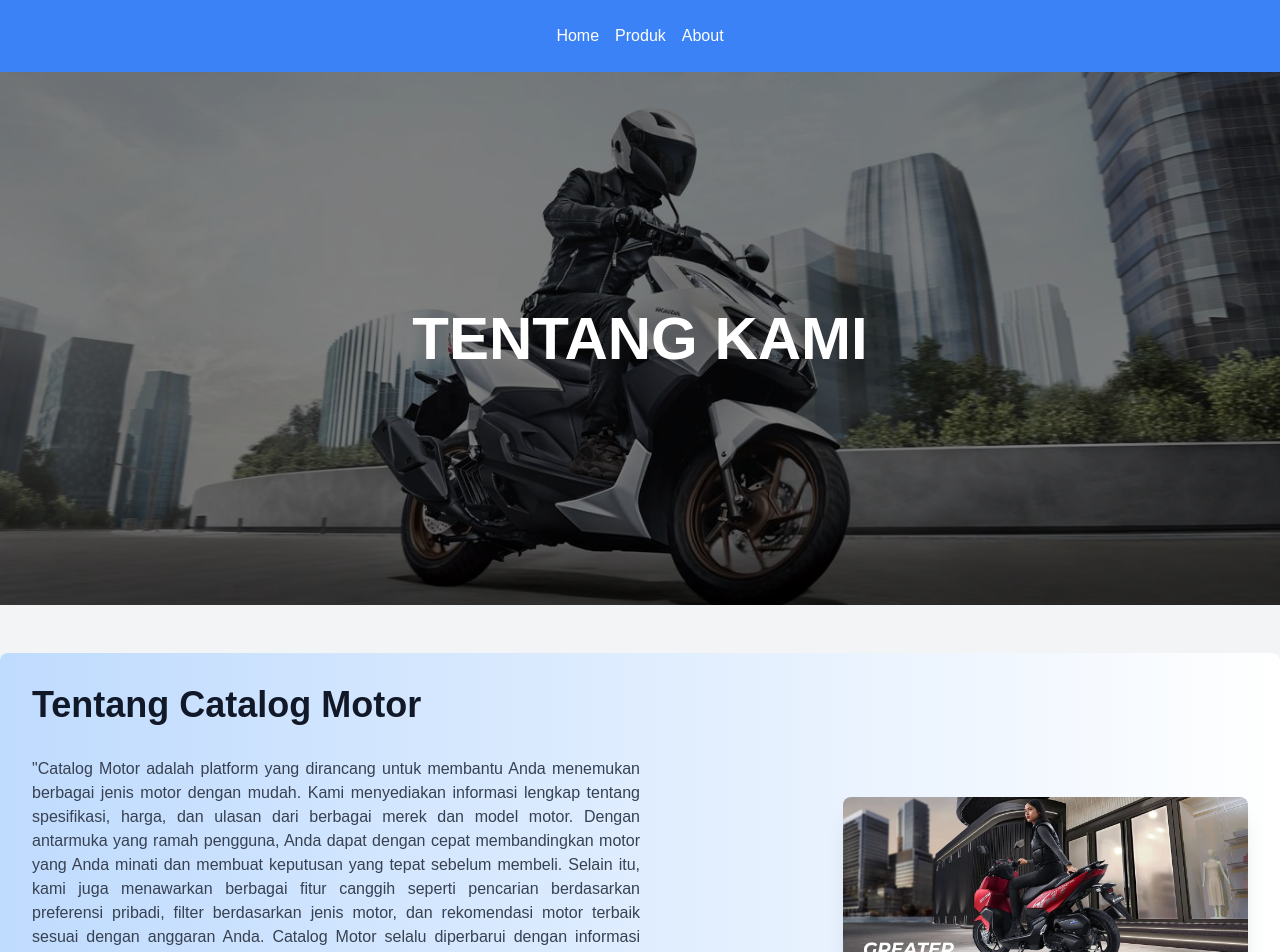
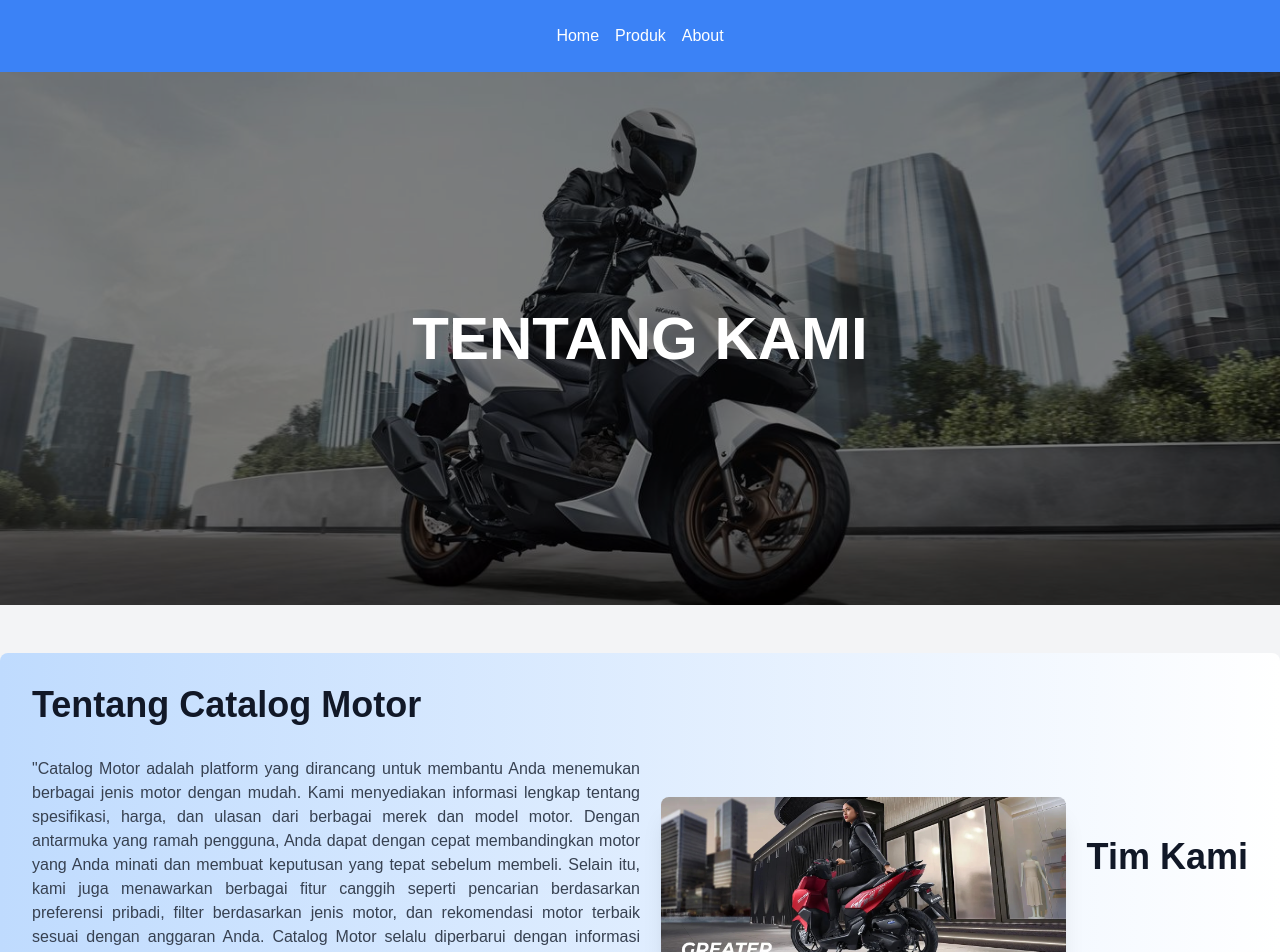
Before and after one commit to TriSasongko/GALACTRI, a Next.js app: page /modules/about in a window 1280 px wide. Shown: the top 952 px of the page. Built offline with nearby package versions, Linux system fonts and the light colour scheme.

Commit message:
Menambahkan komponen section Tim Kami  pada halaman

```diff
--- a/app/modules/about/page.tsx
+++ b/app/modules/about/page.tsx
@@ -45,14 +45,19 @@ const AboutPage = () => {
        <div className="absolute inset-0 bg-black bg-opacity-50 text-white flex items-center justify-center opacity-0 group-hover:opacity-100 transition-opacity duration-300">
        <p>Motor Impian Anda!</p>
         </div>
+        </div>
 
+        {/* Team Section */}
+        <div className="mt-12 space-y-12">
+            <h2 className="text-4xl font-extrabold text-gray-900 text-center">Tim Kami</h2>
+            <div className="grid grid-cols-1 gap-8 sm:grid-cols-2 lg:grid-cols-3"></div>
 
-      </div>
-
+        </div>
 
       </div>
       </div>
       </div>
+
   );
 };
 
```
